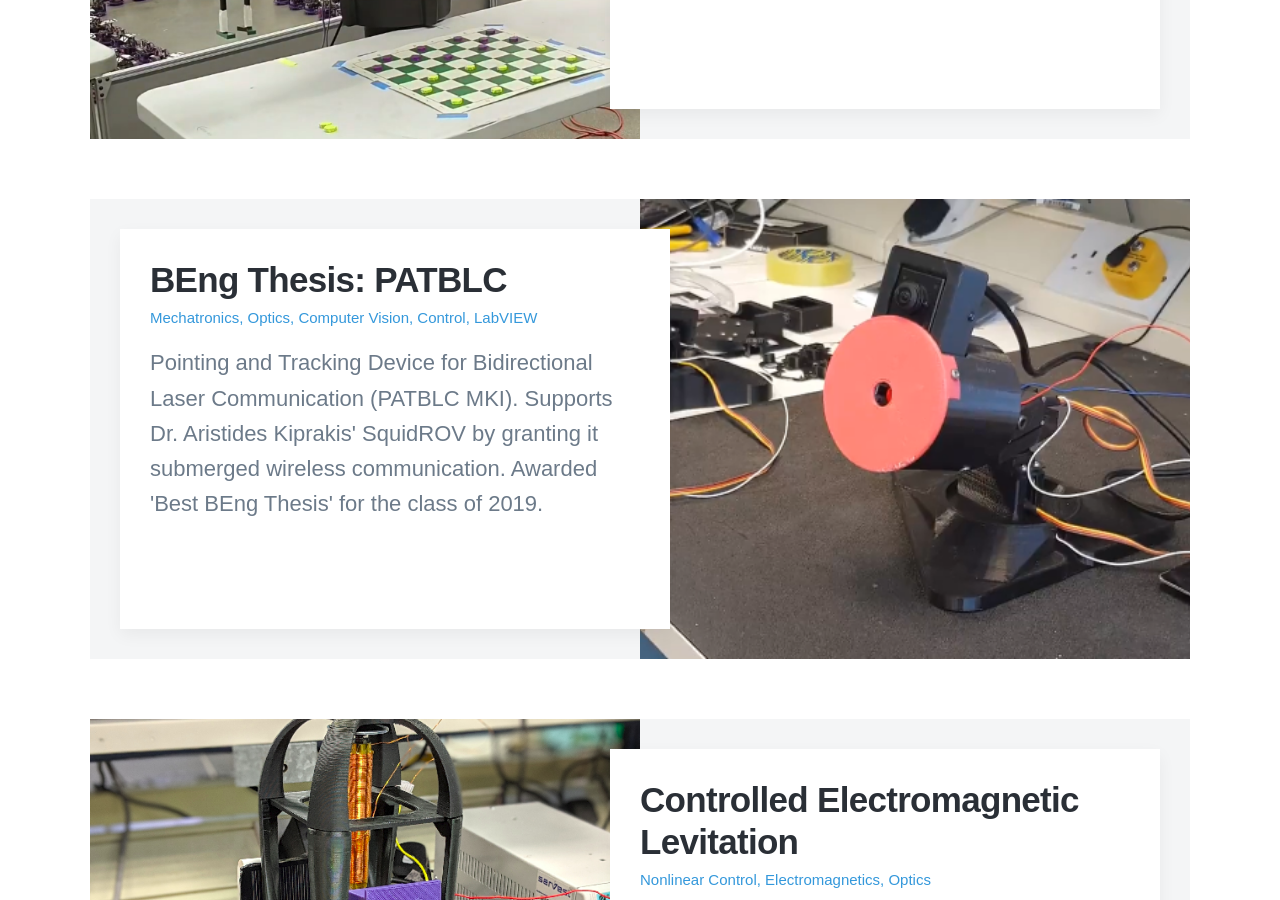
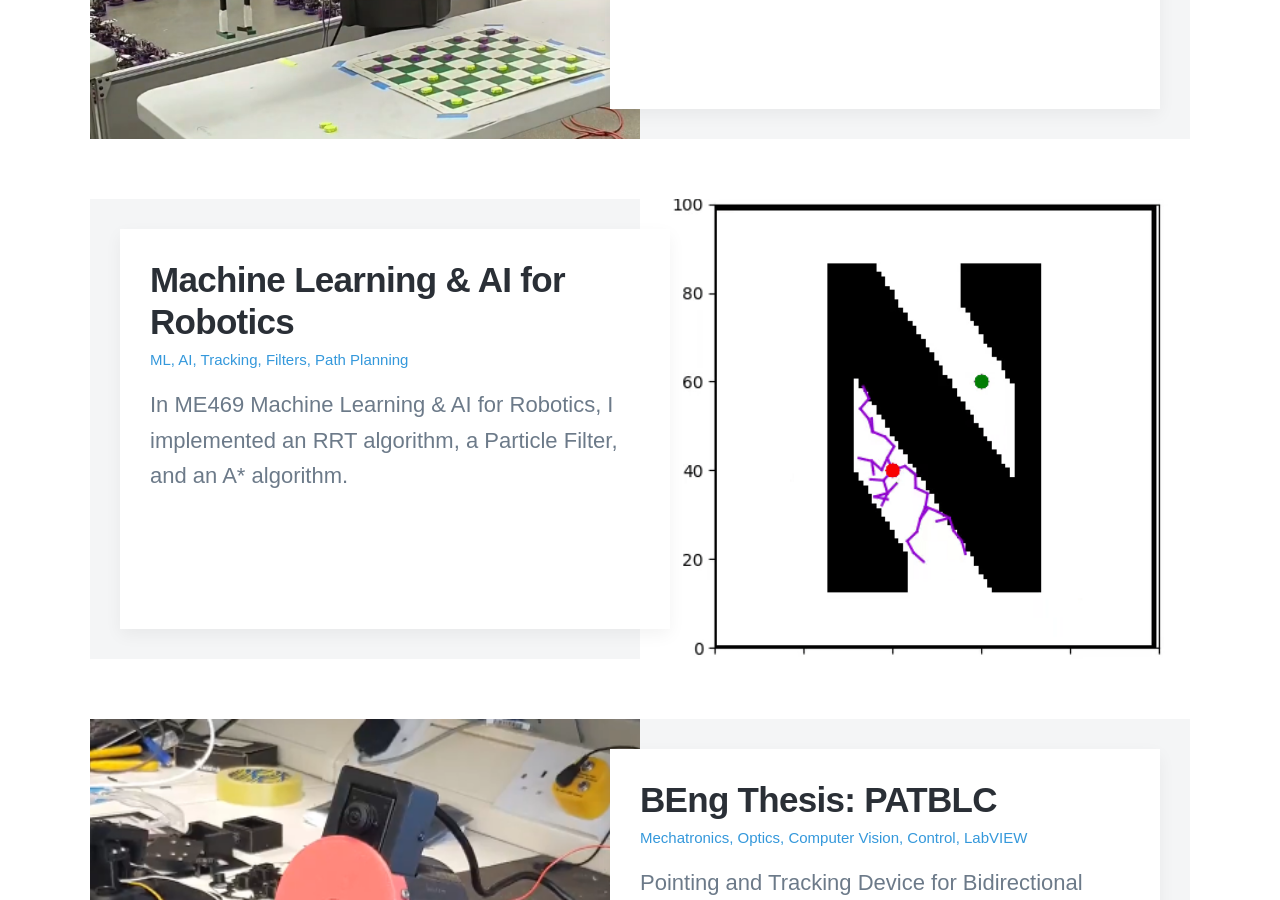
Before and after one commit to saarah-g/saarah-g.github.io, a Jekyll site: the page built from index.html, in a window 1280 px wide and 900 px high, scrolled down 963 px. Built offline with Jekyll 4.4.1, drawn with Linux system fonts in a browser that asks for light colours; nearby versions of some CDN libraries; some web fonts are replaced.

```diff
--- /dev/null
+++ b/_projects/2019-11-30-mlai-rrt.md
@@ -0,0 +1,24 @@
+---
+title: 'Machine Learning & AI for Robotics'
+subtitle: 'ML, AI, Tracking, Filters, Path Planning'
+date: 2019-11-30 10:05:55 +0300
+description: In ME469 Machine Learning & AI for Robotics, I implemented an RRT algorithm, a Particle Filter, and an A* algorithm.
+featured_image: '/images/Projects/mlai-rrt/rrt3.gif'
+---
+
+## RRT
+
+A Rapidly Expanding Random Tree (RRT) algorithm for path planning can be summarised with the following pseudo-code:
+
+![rrt](/images/Projects/mlai-rrt/rrt_code.png)
+
+* RANDOM_CONFIGURATION selects a random coordinate in the domain.
+* NEAREST_VERTEX finds the vertex in the tree closest to the random coordinate, according to some metric, in this case Euclidian.
+* NEW_CONFIGURATION generates a new configuration in the tree by moving distance Δ from the nearest vertex to the randomly selected one.
+
+Two versions were developed. First, a goal-oriented RRT was implemented with circular obstacles. Next, an image was used to represent the domain's obstacles, which were avoided by implementing Bresenham's Line Algorithm.
+
+<div class="gallery" data-columns="2">
+	<img src="/images/Projects/mlai-rrt/rrt2.gif" style="width: 100%">
+	<img src="/images/Projects/mlai-rrt/rrt3.gif" style="width: 100%">
+</div>
```
Also changed, not shown: _posts/2017-07-30-silverstone-sisuii.md (+1 -1 lines), images/Projects/mlai-rrt/rrt1.gif (added), images/Projects/mlai-rrt/rrt2.gif (added), images/Projects/mlai-rrt/rrt3.gif (added), images/Projects/mlai-rrt/rrt_code.png (added), 3 other files.
